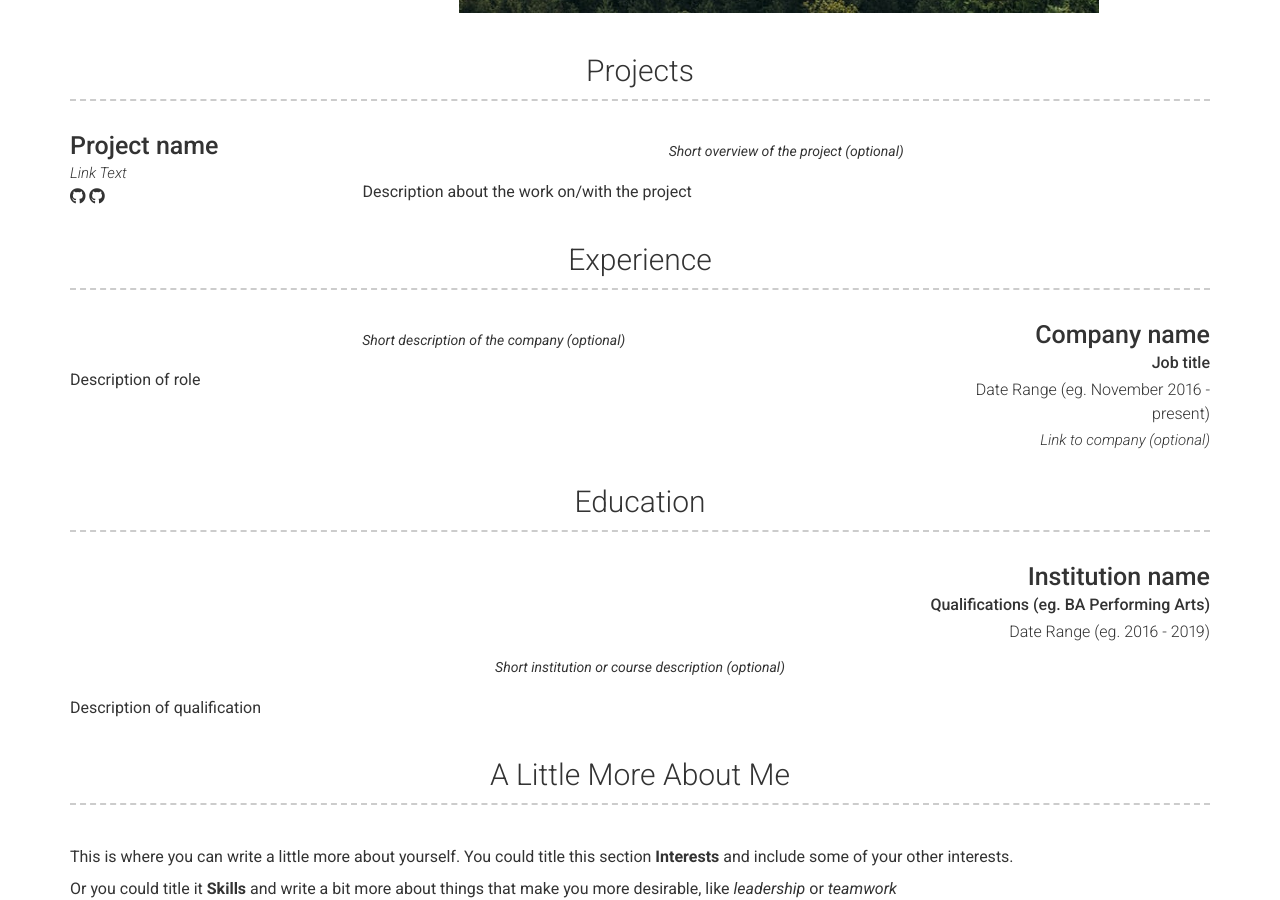
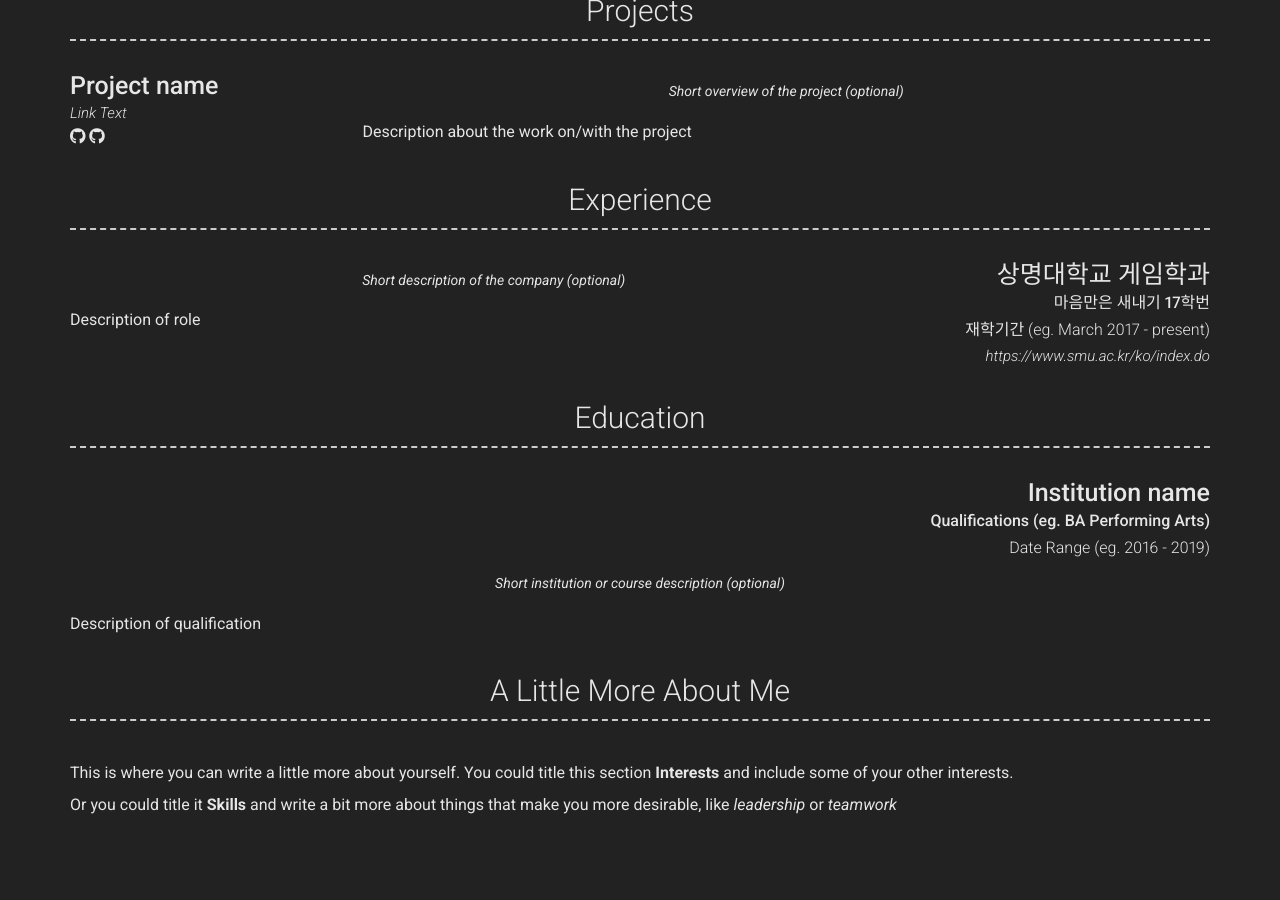
Before and after one commit to 201710890Ko/201710890Ko.github.io, a Jekyll site: the page built from index.md, in a window 1280 px wide and 900 px high, scrolled down 1022 px. Built offline with Jekyll 4.4.1, drawn with Linux system fonts in a browser that asks for light colours; nearby versions of some CDN libraries; part of the change alters nothing that is shown; some of the changed text lies outside the part shown.

Commit message:
Update _config.yml
소셜네트워크 및 우하단 개인 프로필 수정

```diff
--- a/_config.yml
+++ b/_config.yml
@@ -12,25 +12,25 @@ email: ehddn2202@gmail.com
 # email_title: Email (Email title override)
 phone: 010-7231-9001
 # phone_title: Phone (Phone title override)
-website: Nope
+website: https://blog.naver.com/ehddn2202
 # website_title: Web (Website title override)
 
 # Dark Mode (true/false/never)
-darkmode: false
+darkmode: true
 
 # Social links
-twitter_username: jekyllrb
-github_username:  jekyll
-stackoverflow_username: "00000001"
-dribbble_username: jekyll
-facebook_username: jekyll
-flickr_username: jekyll
-instagram_username: jekyll
-linkedin_username: jekyll
-xing_username: jekyll
-pinterest_username: jekyll
-youtube_username: jekyll
-googleplus_username: +jekyll
+twitter_username: KDW
+github_username:  201710890Ko
+stackoverflow_username: ""
+dribbble_username:
+facebook_username: 고동우
+flickr_username:
+instagram_username:
+linkedin_username:
+xing_username:
+pinterest_username:
+youtube_username:
+googleplus_username:
 orcid_username: 0000-0000-0000-0000
 
 # Additional icon links
@@ -83,10 +83,10 @@ content:
     layout: list
     content:
       - layout: right
-        title: Company name
-        sub_title: Job title
-        caption: Date Range (eg. November 2016 - present)
-        link: Link to company (optional)
+        title: 상명대학교 게임학과
+        sub_title: 마음만은 새내기 17학번
+        caption: 재학기간 (eg. March 2017 - present)
+        link: https://www.smu.ac.kr/ko/index.do
         quote: >
           Short description of the company (optional)
         description: | # this will include new lines to allow paragraphs
```
